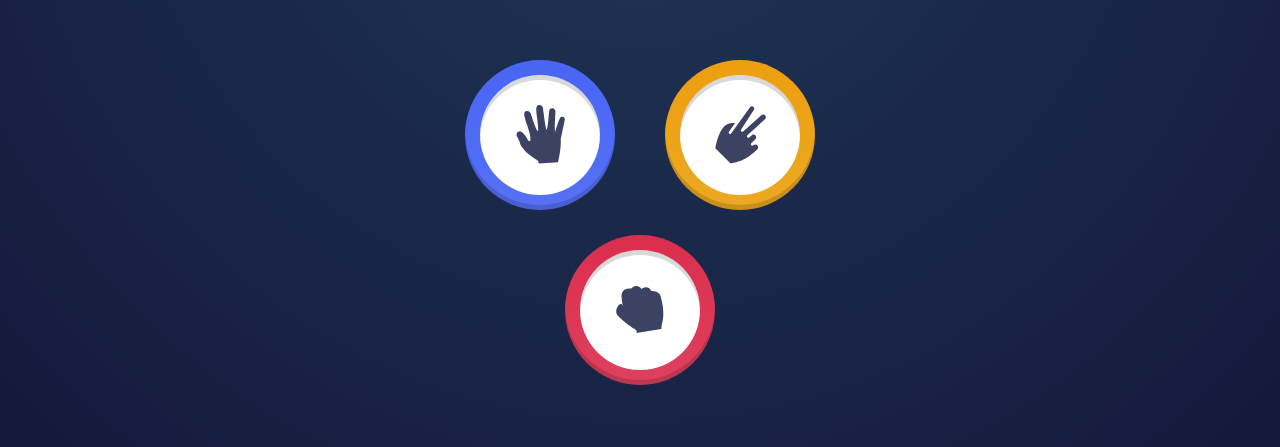
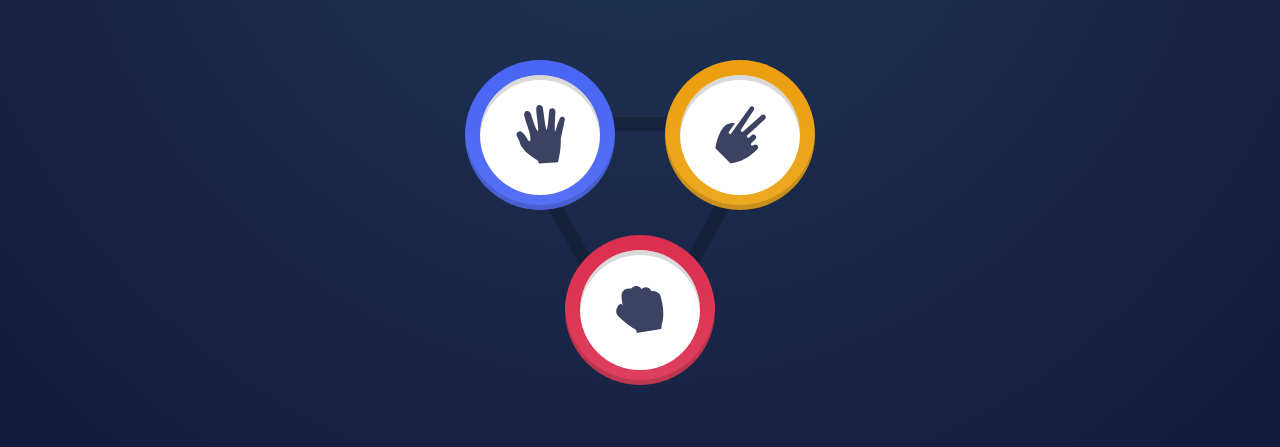
Before and after one commit to Nune-Anusha/rockPaperScissors, a plain HTML site: page index.html in a window 1280 px wide. Shown: the part 285-732 px from the top of the page. Drawn offline with Linux system fonts and the light colour scheme; the site is published under a folder, as on GitHub Pages, so addresses that start at the root find nothing.

Commit message:
Update style.css

```diff
--- a/style.css
+++ b/style.css
@@ -108,7 +108,7 @@ main {
     position: relative;
 }
 main::before{
-    background-image: url(/bg-triangle.svg);
+    background-image: url(bg-triangle.svg);
     background-repeat: no-repeat;
     background-size: cover;
     content: '';
```
